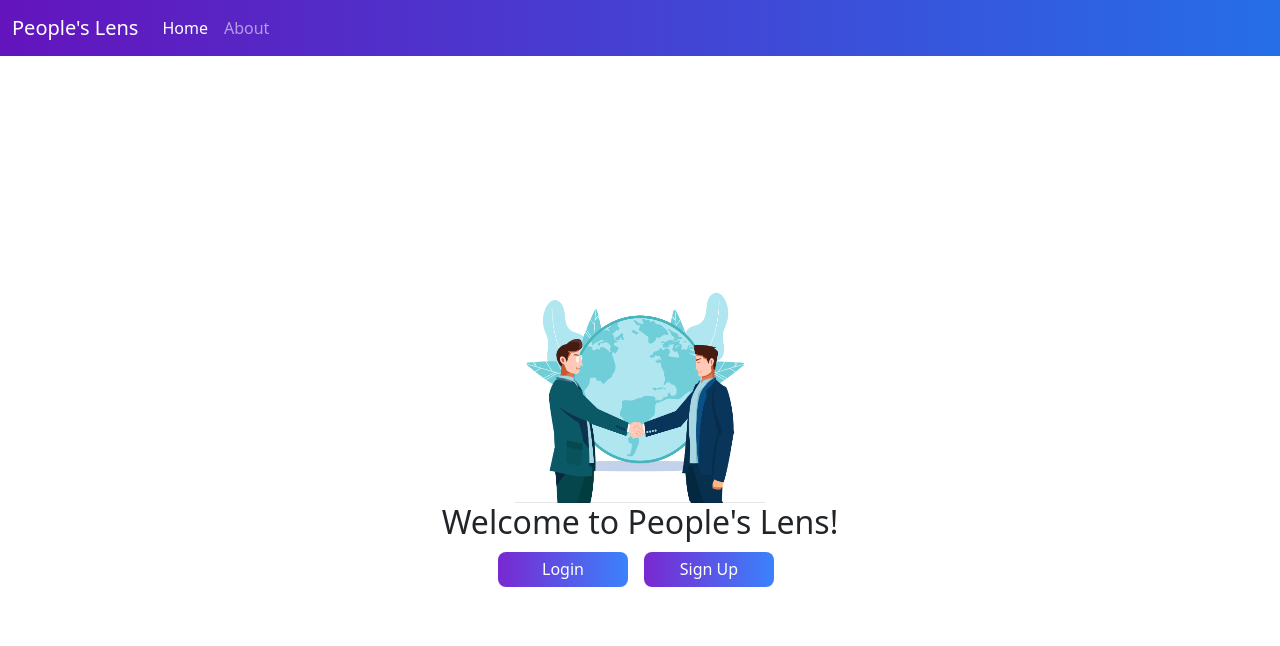
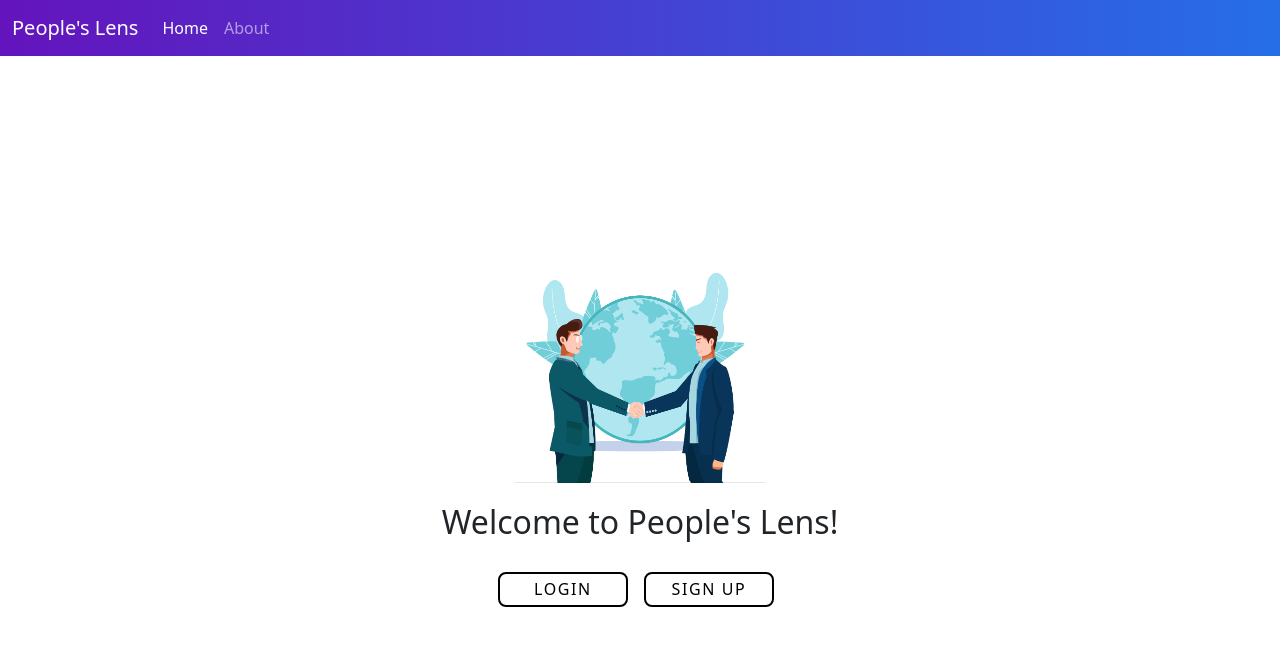
Before and after one commit to NiharPhansalkar/peoples-lens, a website: page index.html in a window 1280 px wide. Drawn offline with nearby package versions, Linux system fonts and the light colour scheme.

Commit message:
added styling to buttons

```diff
--- a/welcome_page/css/welcomeStyles.css
+++ b/welcome_page/css/welcomeStyles.css
@@ -32,7 +32,7 @@ img {
     flex-direction: column;
     justify-content: space-between;
     align-items: center;
-    /*border: 2px solid black;*/
+    gap: 20px;
     border-radius: 12px;
     padding: 12px;
 }
@@ -41,6 +41,18 @@ img {
     margin: 2px 12px 8px 4px;
     width: 130px;
     height: 35px;
+    background-color: white;
+    border: 2px solid black;
+    outline: none;
+    border-radius: 8px;
+    cursor: pointer;
+    color: black;
+    text-transform: uppercase;
+    letter-spacing: 0.1rem;
+    transition: all 0.2s ease;
+}
+
+.btn-group button:hover {
     /* fallback for old browsers */
     background: #6a11cb;
 
@@ -49,10 +61,10 @@ img {
 
     /* W3C, IE 10+/ Edge, Firefox 16+, Chrome 26+, Opera 12+, Safari 7+ */
     background: linear-gradient(to right, rgba(106, 17, 203, 0.9), rgba(37, 117, 252, 0.9));
-
+    color: white;
     border: none;
-    outline: none;
-    border-radius: 8px;
-    cursor: pointer;
-    color: white;
+    box-shadow: 0 -5px 25px rgba(106, 17, 203, 0.3),
+        0 5px 25px rgba(37, 117, 252, 0.6);
+    letter-spacing: 0.2rem;
+    transition: all 0.2s ease;
 }
```
